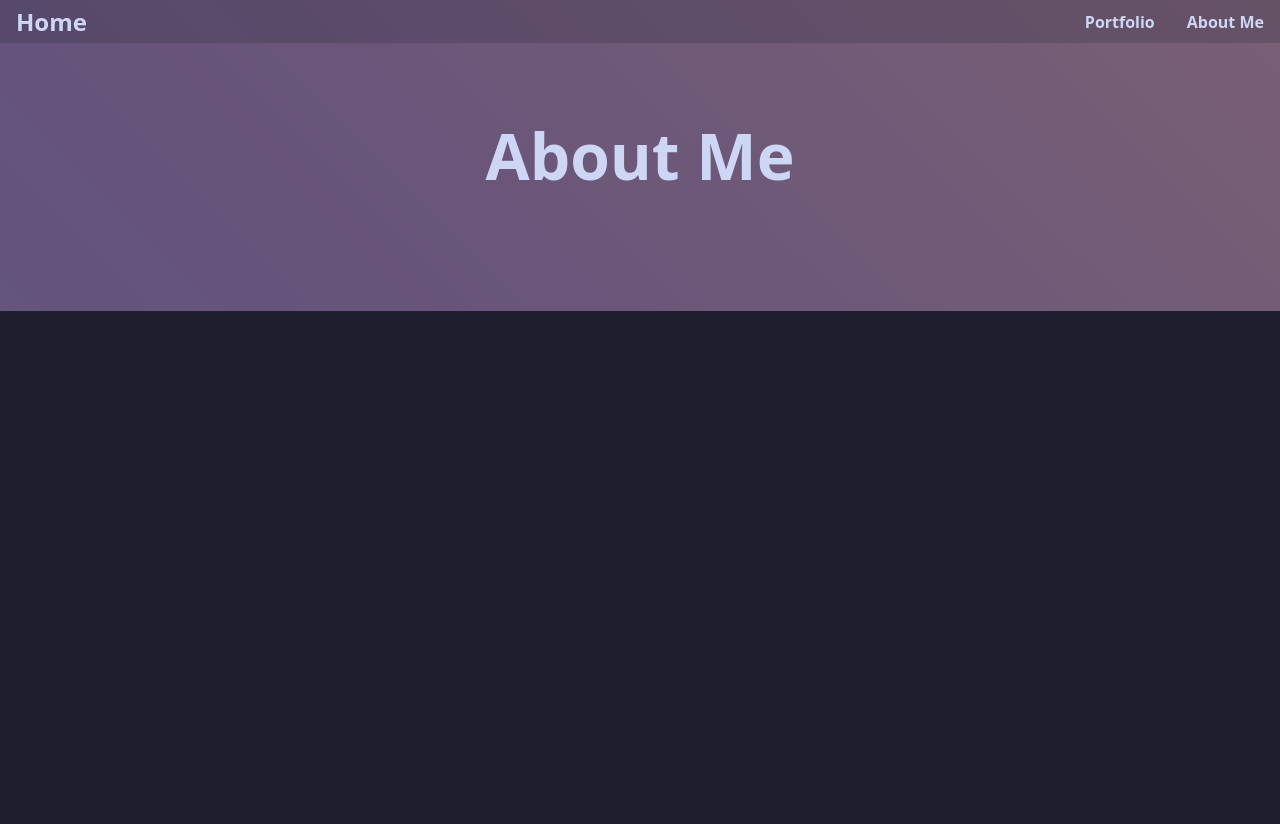
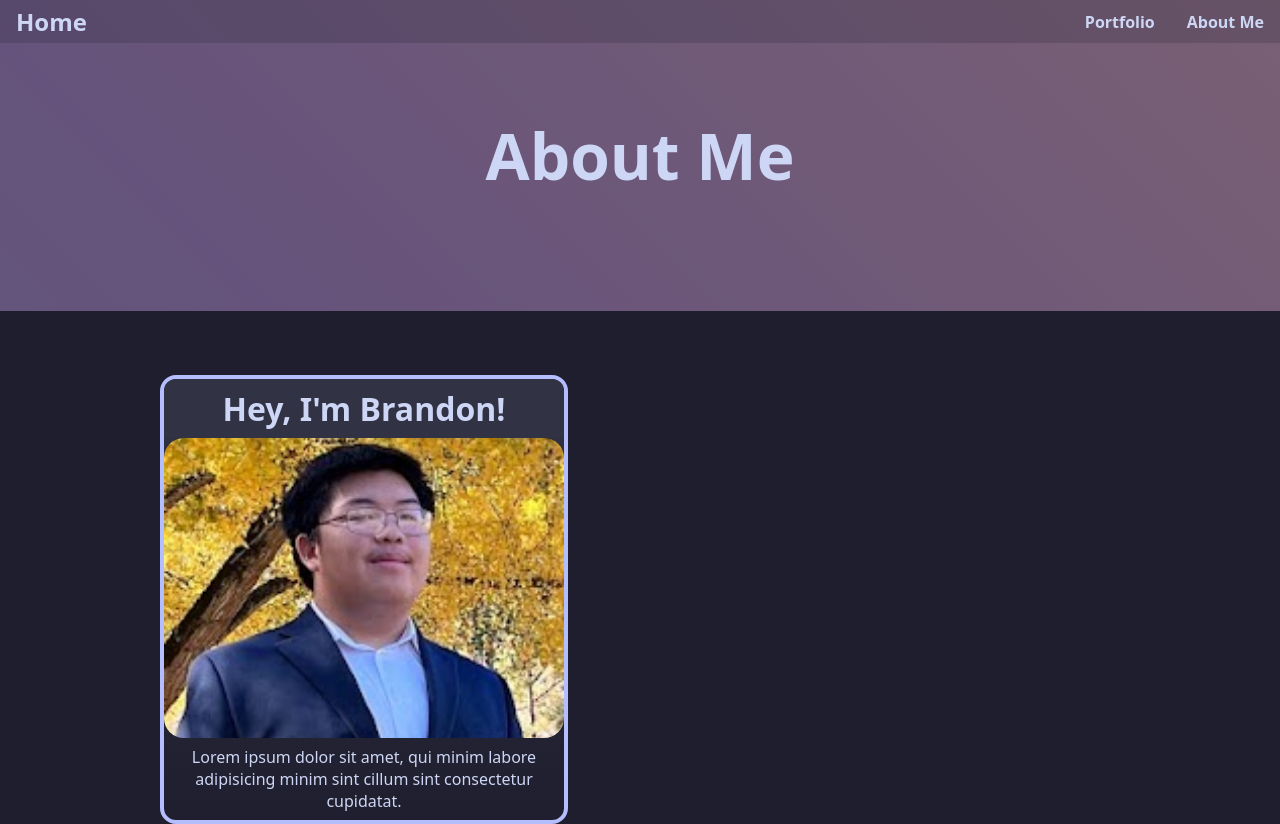
Before and after one commit to SSS-Says-Snek/personal-website, a SvelteKit app: page /about-me in a window 1280 px wide. Before the commit the page ends 800 px from the top, so only its background shows below. Built offline with nearby package versions, Linux system fonts and the light colour scheme.

Commit message:
Add About Me Card prototype

```diff
--- a/src/routes/about-me/+page.svelte
+++ b/src/routes/about-me/+page.svelte
@@ -1,15 +1,27 @@
 <script>
   import Hero from "$lib/Hero.svelte";
+  import Card from "./Card.svelte";
 </script>
 
 <Hero
---background="linear-gradient(45deg,
+  --background="linear-gradient(45deg,
   var(--clr-accent),
   var(--clr-mauve),
   var(--clr-pink)
-)">
+  )">
   <h1>About Me</h1>
 </Hero>
 
-<p>
-</p>
+<div class="cards">
+  <Card
+    title="Hey, I'm Brandon!"
+    description="Lorem ipsum dolor sit amet, qui minim labore adipisicing minim sint cillum sint consectetur cupidatat."
+
+    img_src="/images/cards/literally-me.png"
+    img_alt="A photo of me"
+  />
+</div>
+
+<style>
+
+</style>
--- /dev/null
+++ b/src/routes/about-me/Card.svelte
@@ -0,0 +1,63 @@
+<script lang="ts">
+  export let title: string;
+  export let description: string;
+
+  export let img_src: string;
+  export let img_alt: string;
+</script>
+
+<div class="card">
+  <h1>{title}</h1>
+  <img src={img_src} alt={img_alt}>
+  <p>{description}</p>
+</div>
+
+<style>
+  h1 {
+    padding-block: 0.5rem;
+    font-size: 2rem;
+    background-color: var(--clr-surface);
+  }
+
+  img {
+    width: 100%;
+    display: block;
+
+    aspect-ratio: 4 / 3;
+    object-fit: cover;
+    object-position: 0% 0%;
+
+    border-radius: 20px;
+  }
+
+  p {
+    padding: 0.5rem;
+  }
+
+  .card {
+    display: flex;
+    flex-direction: column;
+
+    max-width: 400px;
+
+    text-align: center;
+    border-radius: 1rem;
+    border: double 4px transparent;
+    overflow: hidden;
+
+    border: 4px solid var(--clr-accent);
+    background: linear-gradient(180deg,
+      var(--clr-surface),
+      var(--clr-base)
+    );
+    background-origin: border-box;
+    background-clip: content-box, border-box;
+
+    transition: all 400ms;
+  }
+  .card:hover {
+    scale: 1.05;
+    box-shadow: 0px 0px 40px hsl(var(--clr-hsl-mauve), 0.2);
+  }
+
+</style>
--- a/src/routes/portfolio/+page.svelte
+++ b/src/routes/portfolio/+page.svelte
@@ -1,6 +1,6 @@
 <script>
   import Hero from "$lib/Hero.svelte";
-  import Card from "./Card.svelte";
+  import ProjectCard from "./ProjectCard.svelte";
 </script>
 
 <Hero>
@@ -8,7 +8,7 @@
 </Hero>
 
 <div class="cards">
-  <Card
+  <ProjectCard
     title="Hisock"
     date_created="Sep 2021"
     authors="sheepy0125"
@@ -22,7 +22,7 @@
     project_docs="https://hisock.readthedocs.io"
   />
 
-  <Card
+  <ProjectCard
     title="Hisock Chat App"
     date_created="Jul 2023"
     description="A much-improved overhaul of a 2020 chat app I made, with video technology, direct messages, and global messages. Built with PyQt5 and hisock."
```
Also changed, not shown: src/routes/portfolio/ProjectCard.svelte (renamed from src/routes/portfolio/Card.svelte), static/images/cards/literally-me.png (added).
